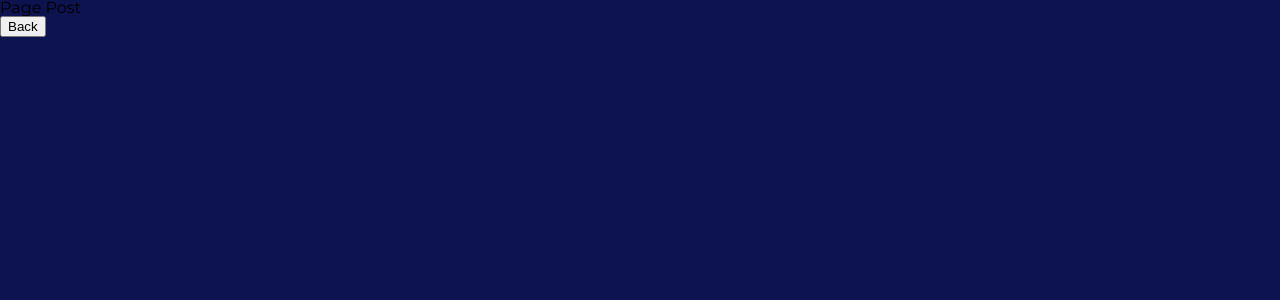
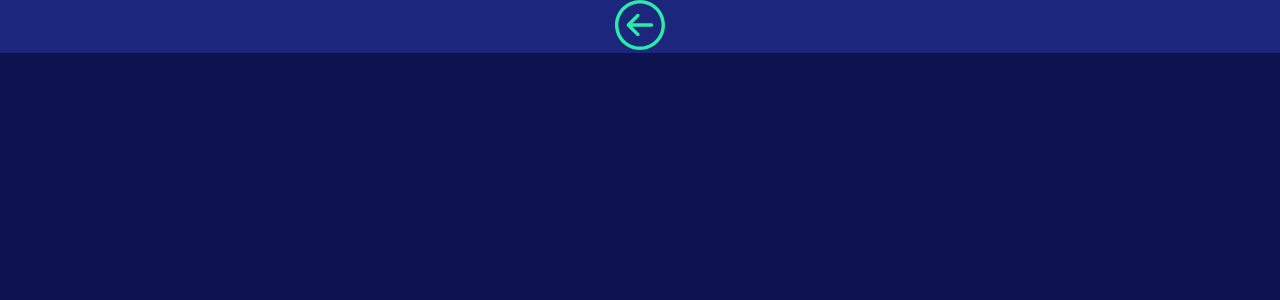
Before and after one commit to AAlan12/cruder, a React (Vite) app: page /post in a window 1280 px wide. Shown: the top 300 px of the page. Built offline with nearby package versions, Linux system fonts and the light colour scheme.

Commit message:
ajustes no back-button do Post

```diff
--- a/src/pages/Post/index.jsx
+++ b/src/pages/Post/index.jsx
@@ -1,15 +1,15 @@
+import styles from './styles.module.css';
+import BackButton from '../../assets/back-button.svg'
 import { Link } from "react-router-dom";
 
 const Post = () => {
-    return(
+    return (
         <>
-            <h1>
-                Page Post
-            </h1>
-
-            <Link to="/">
-                <button>Back</button>
-            </Link>
+            <div className={styles.container_header}>
+                <Link to="/">
+                    <img src={BackButton} alt="Botão de voltar" />
+                </Link>
+            </div>
         </>
     )
 }
--- /dev/null
+++ b/src/pages/Post/styles.module.css
@@ -0,0 +1,11 @@
+.container_header {
+    background-color: var(--color-second);
+    display: flex;
+    align-items: center;
+    justify-content: space-around;
+    width: auto;
+}
+
+.container_header img {
+    width: 50px;
+}
```
Also changed, not shown: src/assets/back-button.svg (added), src/assets/more.svg (added).
